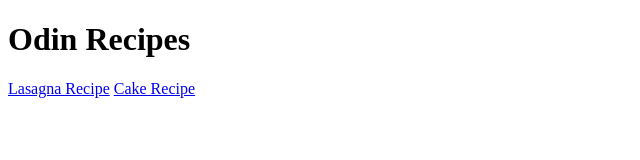
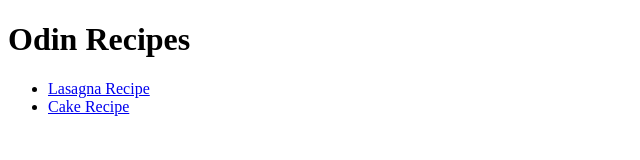
Before and after one commit to topspinz/odin-recipes, a plain HTML site: page index.html in a window 1280 px wide. Shown: the whole page, without its empty margins (0-640 px from the left). Drawn offline with Linux system fonts and the light colour scheme.

Commit message:
fixed links

```diff
--- a/index.html
+++ b/index.html
@@ -8,7 +8,10 @@
 </head>
 <body>
     <h1>Odin Recipes</h1>
-    <a href="recipes/lasagna.html">Lasagna Recipe</a>
-    <a href="recipes/cake.html"> Cake Recipe</a>
+    <ul>
+        <li><a href="recipes/lasagna.html">Lasagna Recipe</a></li>
+        <li><a href="recipes/cake.html"> Cake Recipe</a></li>
+    </ul>
+
 </body>
 </html>
```
